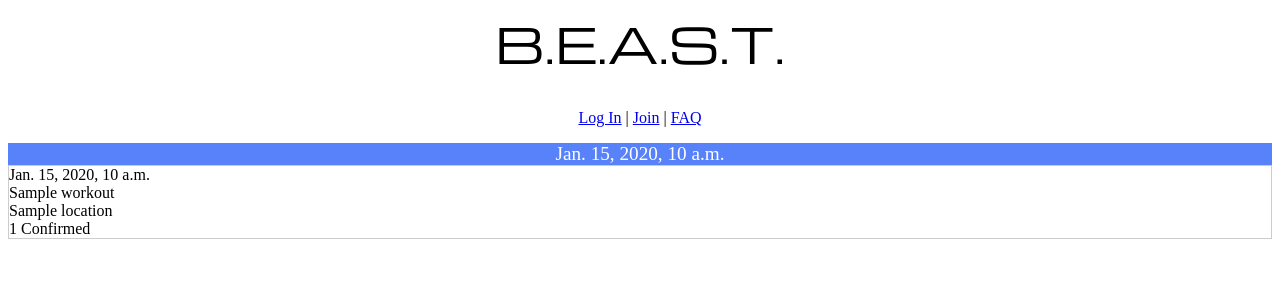
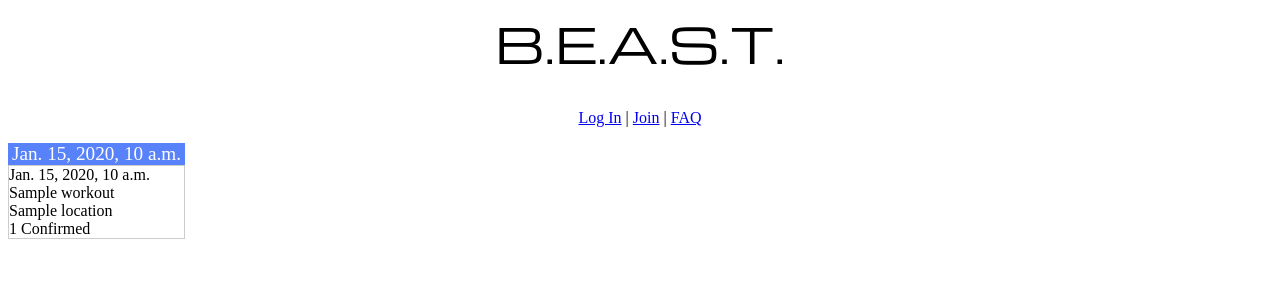
Before and after one commit to bschmeck/beast, a Django app: template templates/workouts/calendar.html in a window 1280 px wide. Shown: the top 300 px of the page. Run offline with Django 3.2, Linux system fonts and the light colour scheme; the template is opened without the code that fills it: most values are stand-ins (such as "Sample title", 1, 10 or a date in 2020); some libraries are stand-ins or nearby versions.

Commit message:
Build the calendar using divs, jquery has trouble animating table rows.

```diff
--- a/templates/workouts/calendar.html
+++ b/templates/workouts/calendar.html
@@ -10,9 +10,13 @@ h1 {
   font-size: 48px;
   text-align: center;
 }
+.row {
+  position: relative;
+}
 .cell {
-  min-width: 100px;
+  width: 14%;
   min-height: 150px;
+  float: left;
 }
 .date {
   background: #5882fa;
@@ -29,6 +33,9 @@ h1 {
 .highlight {
   background: #ff9;
   cursor: pointer;
+}
+.clear {
+  clear: both;
 }
 #workout {
   border: 1px solid #ccc;
@@ -90,7 +97,6 @@ $(function() {
         }
     });
 
-
 $(".text")
 .bind("mouseover mouseout", function(event) {
   $(this).toggleClass("highlight");
@@ -99,12 +105,12 @@ $(".text")
   $(this).toggleClass("highlight", false);
   var re = /workout_(\d+)/;
   var id = re.exec(this.id)[1];
-  var rowid = $(this).closest("tr").attr("id");
+  var rowid = $(this).closest(".row").attr("id");
   var w = this;
-  $("#calendar tr").hide("blind");
-  $("#" + rowid).show("blind", function() {
+  $(".row").filter(":not(#" + rowid + ")").filter(":visible").hide("blind", "slow");
+  var rows = $(".row").filter(":not(#" + rowid + ")");
   $("#workout_desc").load("/workout/" + id + "/", function() {
-      $("#workout").show("blind");
+    $("#workout:hidden").show("blind", "slow");
     $(".workout_action").click(function(event) {
       event.preventDefault();
       var action = event.target.id;
@@ -131,12 +137,11 @@ $(".text")
     });
   });
 });
-});
 $("#workout_close").click(function() {
   $(this).toggleClass("highlight", false);
   $(this).toggleClass("default", true);
-  $("#workout").hide("blind", function() {
-    $("tr").show("blind");
+  $("#workout").hide("blind", "slow", function() {
+    $(".row").filter(":hidden").show("blind", "slow");
   });
   return false;
 })
@@ -156,15 +161,15 @@ $("#workout").hide();
   <p><a href="/account/login">Log In</a> | <a href="/account/register">Join</a> | <a href="/faq">FAQ</a></p>
 {% endif %}
 </div>
-<table id="calendar" width=100% cellspacing=0 cellpadding=0>
 {% for week in weeks %}
-  <tr id="week_{{forloop.counter}}">
+<div class="row" id="week_{{forloop.counter}}">
   {% for day in week %}
-    <td>{% include "workouts/calendar_cell.html" %}</td>
+    {% include "workouts/calendar_cell.html" %}
   {% endfor %}
-  </tr>
+  <div class="clear"></div>
+</div>
 {% endfor %}
-</table>
+
 <div id="workout">
 <div id="workout_close" class="default">Close</div>
 <div id="workout_desc"></div>
```
Lines whose indentation alone changed are shown as unchanged.
